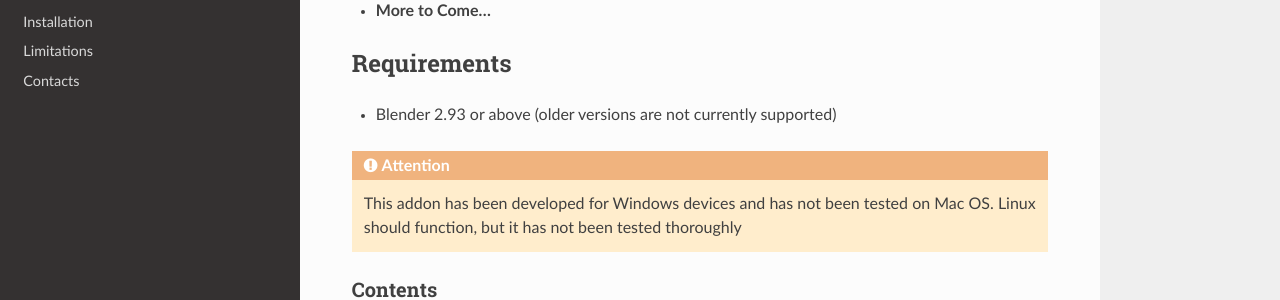
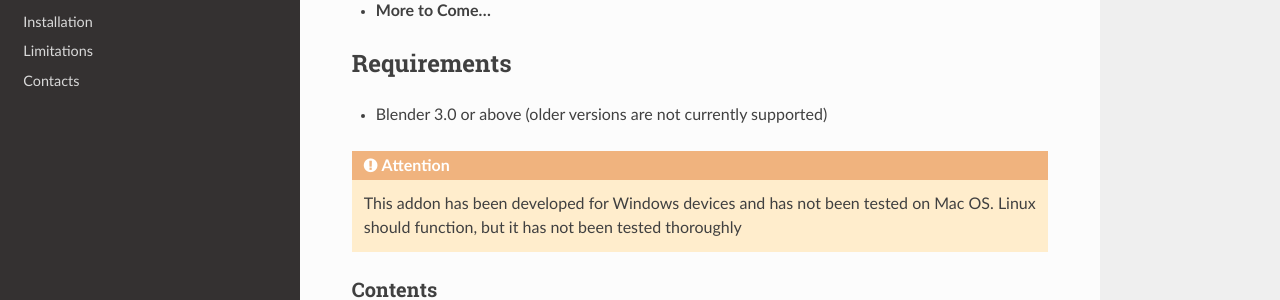
Before and after one commit to fwiller-git/TIMELAPSE-Tool-Docs, a Sphinx documentation site: the page built from docs/source/index.rst, in a window 1280 px wide and 900 px high, scrolled down 328 px. Shown: the part 153-453 px from the top of the window. Built offline with Sphinx 7.4.7 and the Read the Docs theme 2.0.0, drawn with Linux system fonts in a browser that asks for light colours; pages that are not in the unit, such as notebooks, are missing from menus.

Commit message:
change to 3.0

```diff
--- a/docs/source/index.rst
+++ b/docs/source/index.rst
@@ -15,7 +15,7 @@ Features
 
 Requirements
 --------
-* Blender 2.93 or above (older versions are not currently supported)
+* Blender 3.0 or above (older versions are not currently supported)
 
 .. attention::
    This addon has been developed for Windows devices and has not been tested on Mac OS. Linux should function, but it has not been tested thoroughly
--- a/docs/source/installation.rst
+++ b/docs/source/installation.rst
@@ -7,7 +7,7 @@ Install
 -------
 
 .. note::
-    Before installing, make sure you are using Blender 2.93 or higher
+    Before installing, make sure you are using Blender 3.0 or higher
 
 #. Open Blender *Settings*.
 
```
